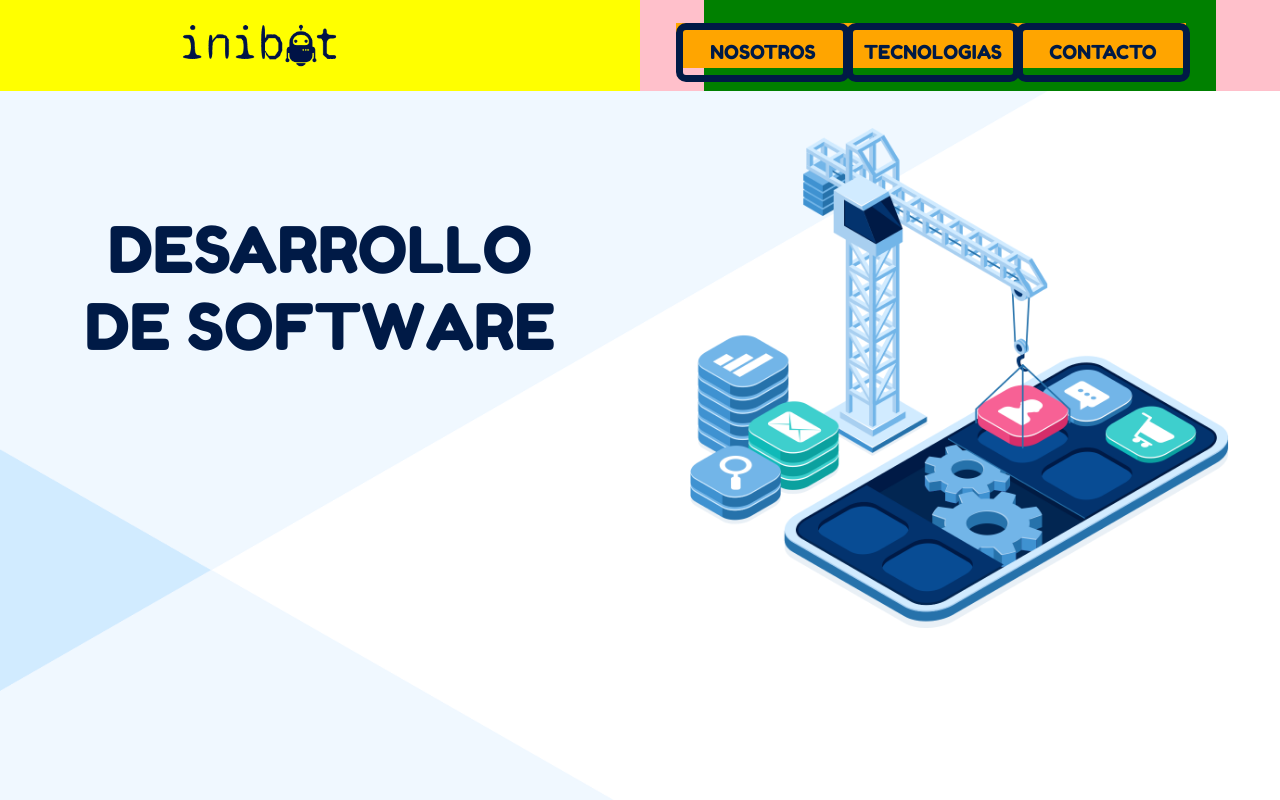
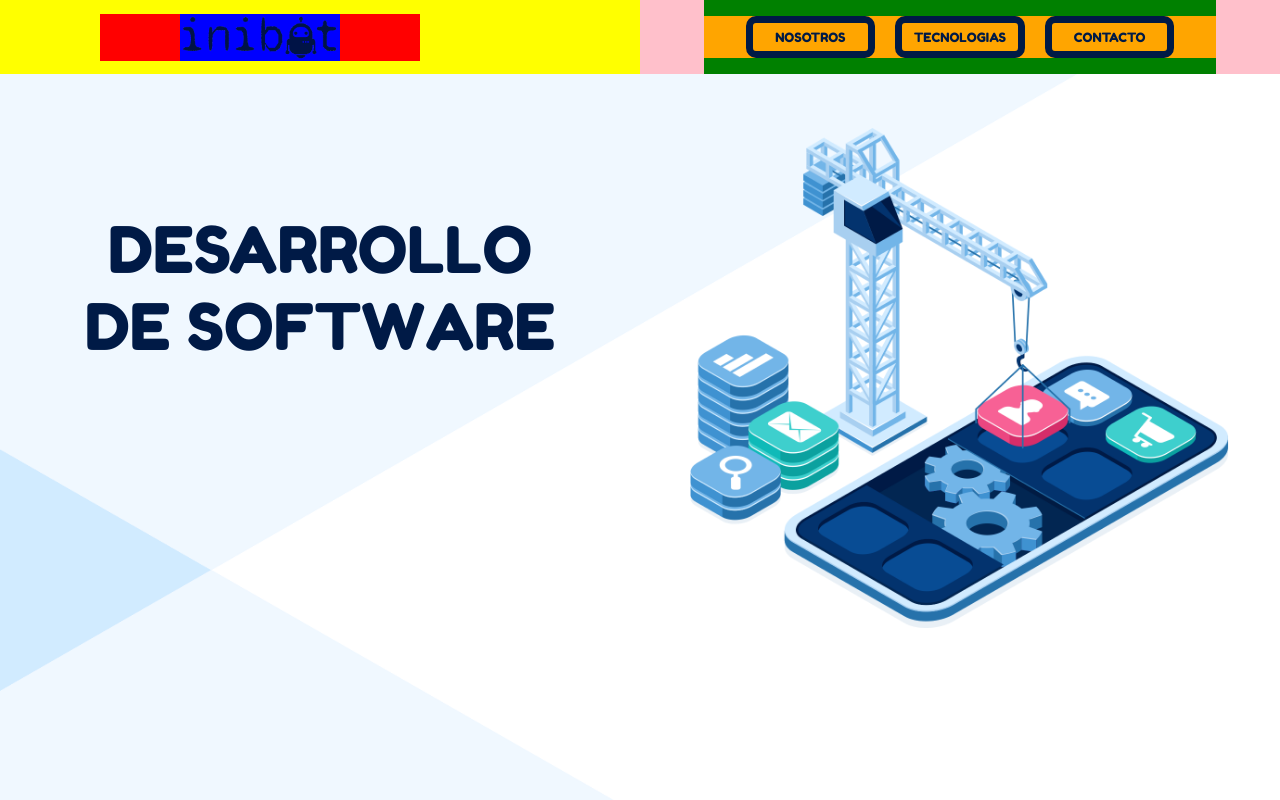
Before and after one commit to eduhardoy/inibot-landing, a React (Create React App) app: page / in a window 1280 px wide. Shown: the top 800 px of the page. Built offline with nearby package versions, Linux system fonts and the light colour scheme.

Commit message:
header responsive mejorado

```diff
--- a/src/components/Header.js
+++ b/src/components/Header.js
@@ -9,6 +9,8 @@ const HeaderBlock = styled.header`
     position: absolute;
     /* height: 120px; */
     width: 100%;
+    justify-content: center;
+    display:flex;
 `
 
 const HeaderContainer = styled.div`
@@ -16,8 +18,9 @@ const HeaderContainer = styled.div`
     /* height: 100%; */
     width: 100%;
     display: flex;
+    max-width:1920px;
     /* justify-content: center; */
-    max-width:1920px;
+
     /* margin: auto; */
 
     @media ${device.mobileS}{
@@ -44,13 +47,14 @@ const HeaderLogo = styled.div`
         /* height: 70px; */
         width:50%;
         margin-left: 100px;
-        /* background: red; */
+        background: red;
         display: flex;
         justify-content: center;
 
         img{
             width: 50%;
             height: auto;
+            background: blue;
         }
     }
 
@@ -123,17 +127,17 @@ const MenuNav = styled.nav`
     /* width: 100%; */
     display: flex;
     align-items: center;
-    justify-content: flex-end;
+    justify-content: center;
     background: green;
     width: 80%;
 
     ul{
         /* height:70px; */
-        height: 50%;
+        /* height: 70%;*/
         width: 100%;
         display: flex;
         align-items: center;
-        justify-content: space-around;
+        justify-content: center;
         flex-direction: row;
         list-style-type: none;
         padding: 0;
@@ -141,19 +145,20 @@ const MenuNav = styled.nav`
         background: orange;
 
         li{
-                height: 100%;
-                width: 160px;
+                /* height: 100%;
+                width: 160px; */
+                /* padding: auto; */
+                margin: 0 2%;
             a{
-                display: block;
-                height: 45px;
-                width: 160px;
+                /* display: block; */
+                height: 2.2vw;
+                width: 9vw;
                 border: 7px solid ${Color__azulOscuro};
-                font-size: 1.2em;
+                font-size: 1vw;
                 color: ${Color__azulOscuro};
                 transition: background-color .2s;
                 transition: color .2s;
                 border-radius: 10px;
-
                 text-decoration: none;
                 display: flex;
                 align-items: center;
@@ -198,9 +203,9 @@ const MenuNav = styled.nav`
 
     @media ${device.laptop}{
         ul{
-            margin-right: 30px;
+
             li{
-                margin-right: 10px;
+
                 a{
 
                 }
```
